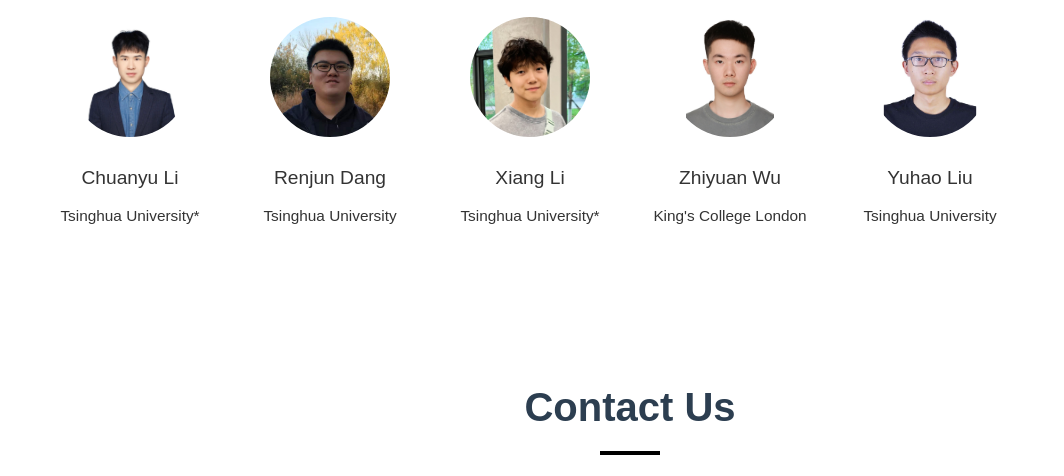
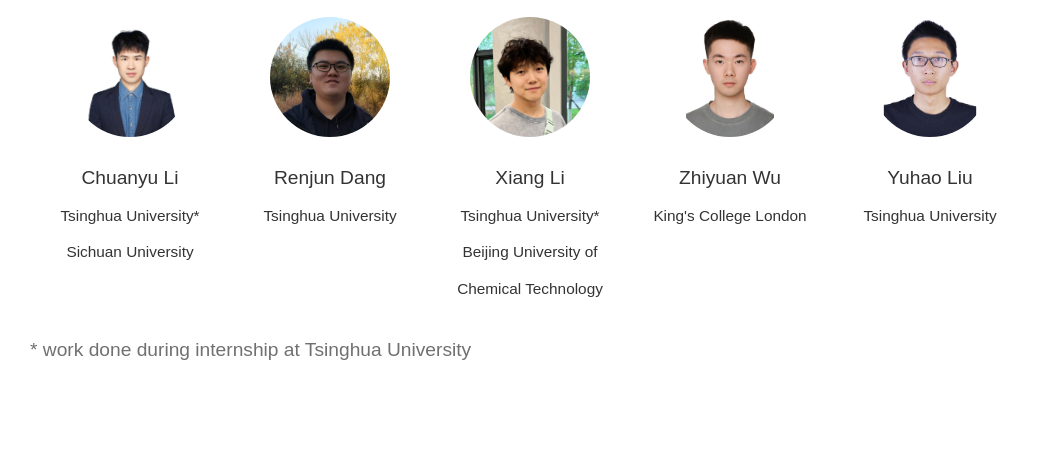
Before and after one commit to chuanyune/maniskill-vitac-challenge-2025-pre, a plain HTML site: page index.html in a window 1280 px wide. Shown: the part 6896-7372 px from the top of the page, without its empty margins (10-1074 px from the left). Drawn offline with Linux system fonts and the light colour scheme.

Commit message:
Update index.html

```diff
--- a/index.html
+++ b/index.html
@@ -675,7 +675,7 @@
                 <div class="col-lg-2 col-md-3 col-sm-4">
                     <div class="organizer" onclick="window.location.href='https://cyliizyz.github.io/';" style="cursor: pointer;">
                         <img src="img/chuanyu_li.jpg" class="img-fluid rounded-circle" alt="Organizer 1">
-                        <p class="mt-2">Chuanyu Li<br><small>Tsinghua University*</small></p>
+                        <p class="mt-2">Chuanyu Li<br><small>Tsinghua University*</small> <small>Sichuan University</small></p>
                     </div>
                 </div>
                 <div class="col-lg-2 col-md-3 col-sm-4">
@@ -687,7 +687,8 @@
                 <div class="col-lg-2 col-md-3 col-sm-4">
                     <div class="organizer">
                         <img src="img/xiang_li.jpg" class="img-fluid rounded-circle" alt="Student 1">
-                        <p class="mt-2">Xiang Li<br><small>Tsinghua University*</small></p>
+                        <p class="mt-2">Xiang Li<br><small>Tsinghua University*</small> <small>Beijing University of Chemical Technology
+                        </small></p>
                     </div>
                 </div>
                 <div class="col-lg-2 col-md-3 col-sm-4">
@@ -708,6 +709,7 @@
                         <p class="mt-2">Yuhao Liu<br><small>Tsinghua University</small></p>
                     </div>
                 </div>
+                * work done during internship at Tsinghua University
 
             </div>
         </div>
```
